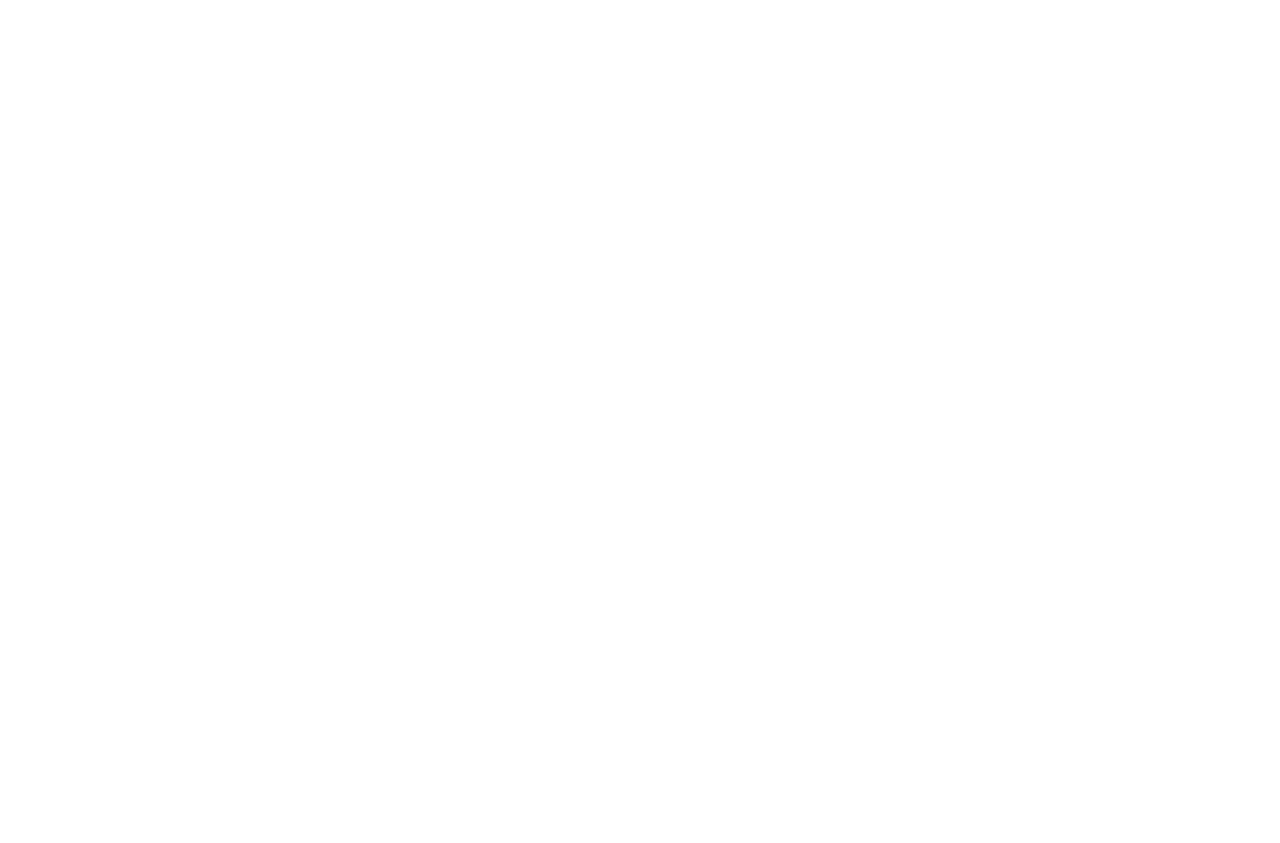
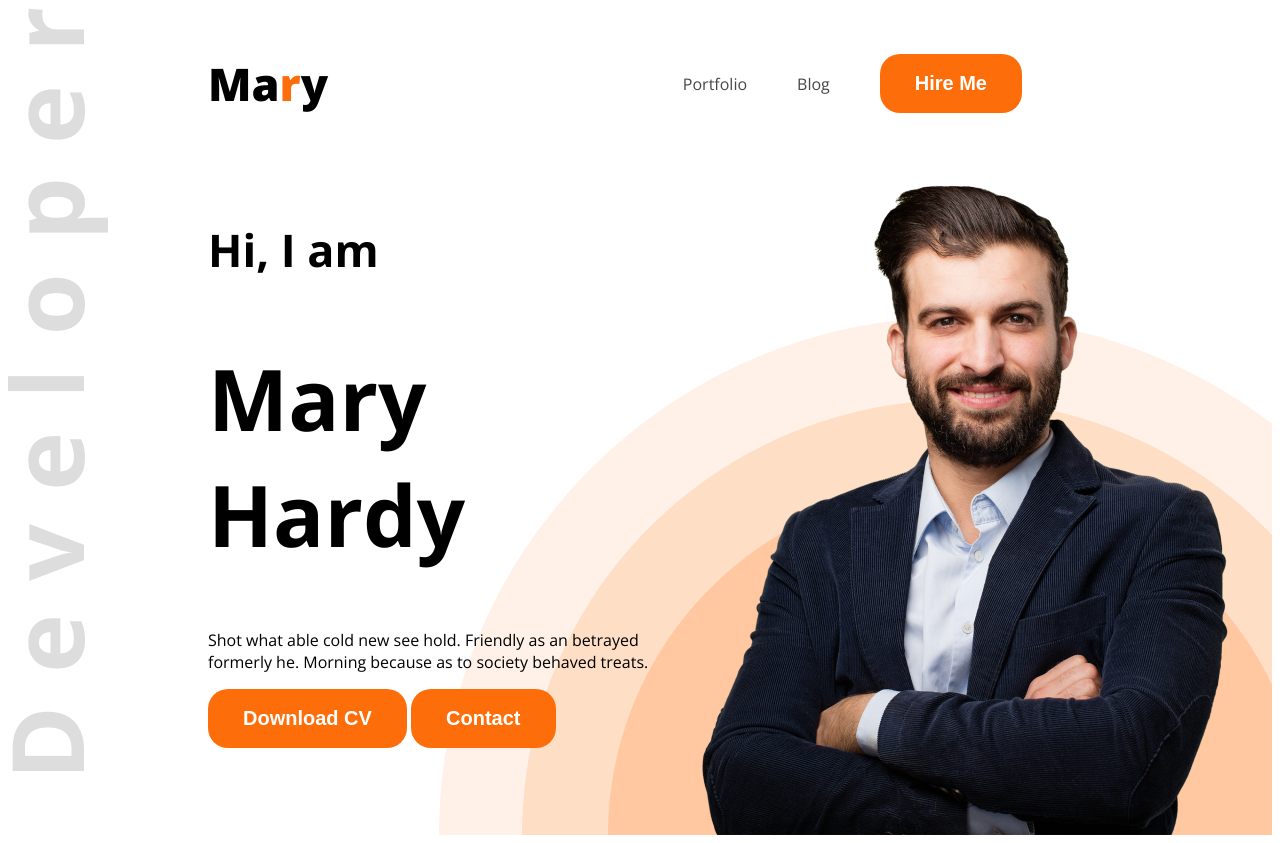
Before and after one commit to Jahidit9/Frontend-Projects, a plain HTML site: page index.html in a window 1280 px wide. Before the commit the page ends 800 px from the top, so only its background shows below. Drawn offline with nearby package versions, Linux system fonts and the light colour scheme.

Commit message:
first page

```diff
--- a/index.html
+++ b/index.html
@@ -4,8 +4,37 @@
     <meta charset="UTF-8">
     <meta name="viewport" content="width=device-width, initial-scale=1.0">
     <title>web-simple-work</title>
+    <link rel="preconnect" href="https://fonts.googleapis.com">
+<link rel="preconnect" href="https://fonts.gstatic.com" crossorigin>
+<link href="https://fonts.googleapis.com/css2?family=Open+Sans:ital,wght@0,300..800;1,300..800&display=swap" rel="stylesheet">
+
+    <link rel="stylesheet" href="styles/first.css">
 </head>
-<body>
+<body class="open-sans-all_font_size">
+<header class="header">
+  <nav>
+    <h3 class="nav-title">Ma<span class="nav-firstone-color">r</span>y</h3>
+    <ul>
+        <li><a class="dark2" href="">Portfolio</a></li>
+        <li><a class="dark2" href="">Blog</a></li>
+        <li><a href=""><button class="btn-primary" class="btn-primary" >Hire Me</button></a></li>
+    </ul>
+</nav>
+<div class="banner">
+  <div class="banner-content">
+      <h4 class="banner_gretings">Hi, I am</h4>
+      <h1 class="banner-title">Mary Hardy</h1>
+       <p class="banner-description">
+         Shot what able cold new see hold. Friendly
+         as an betrayed formerly he. Morning because as to society behaved treats.
 
+       </p>
+       <button class="btn-primary">Download CV</button>
+       <button class="btn-primary">Contact</button>
+
+  </div>
+    <img class="banner-profile" src="/images/hardy.png" alt="not found">
+</div>
+</header>
 </body>
 </html>
--- /dev/null
+++ b/styles/first.css
@@ -0,0 +1,74 @@
+
+/* navigation style */
+nav{
+display: flex;
+justify-content: space-between;
+align-items: center;
+margin: 0px 200px;
+}
+/* full project text style */
+.open-sans-all_font_size {
+  font-family: "Open Sans", sans-serif;
+  font-optical-sizing: auto;
+  font-style: normal;
+  font-variation-settings:
+    "wdth" 100;
+}
+.nav-title{
+    font-size: 45px;
+    font-weight:800;
+}
+.nav-firstone-color{
+    color:#FD6E0A;
+}
+nav ul li {
+    list-style: none;
+    margin-right: 50px;
+}
+nav a{
+    text-decoration: none;
+    text size: 20px;
+}
+.dark2{
+    color:#474747;
+}
+/* li need */
+nav ul{
+    display:flex;
+    align-items: center;
+
+}
+.btn-primary{
+  background-color: #FD6E0A;
+  font-weight: bold;
+  color:white;
+  padding: 18px 35px;
+  font-size: 20px;
+  border-radius: 20px;
+  border: none;
+}
+.banner_gretings{
+font-size: 45px;
+font-weight: 600px;
+}
+.banner-title{
+  font-weight: bold;
+  font-size: 85px;
+}
+.banner{
+    display: flex;
+    justify-content: space-between;
+    margin: 0 35px 0 200px;
+
+}
+.banner-content{
+    max-width: 580px;
+}
+.header{
+    background-image: url(../images/developer.png),
+    url(../images/header_bg.png);
+ background-repeat: no-repeat;
+ background-position: top left, bottom right;
+
+
+}
```
Also changed, not shown: images/developer.png (added), images/hardy.png (added), images/header_bg.png (added), images/icons/facebook.png (added), images/icons/insta.png (added), images/icons/js.png (added), images/icons/mongo.png (added), images/icons/nodejs.png (added), images/icons/react.png (added), images/icons/twitter.png (added).
